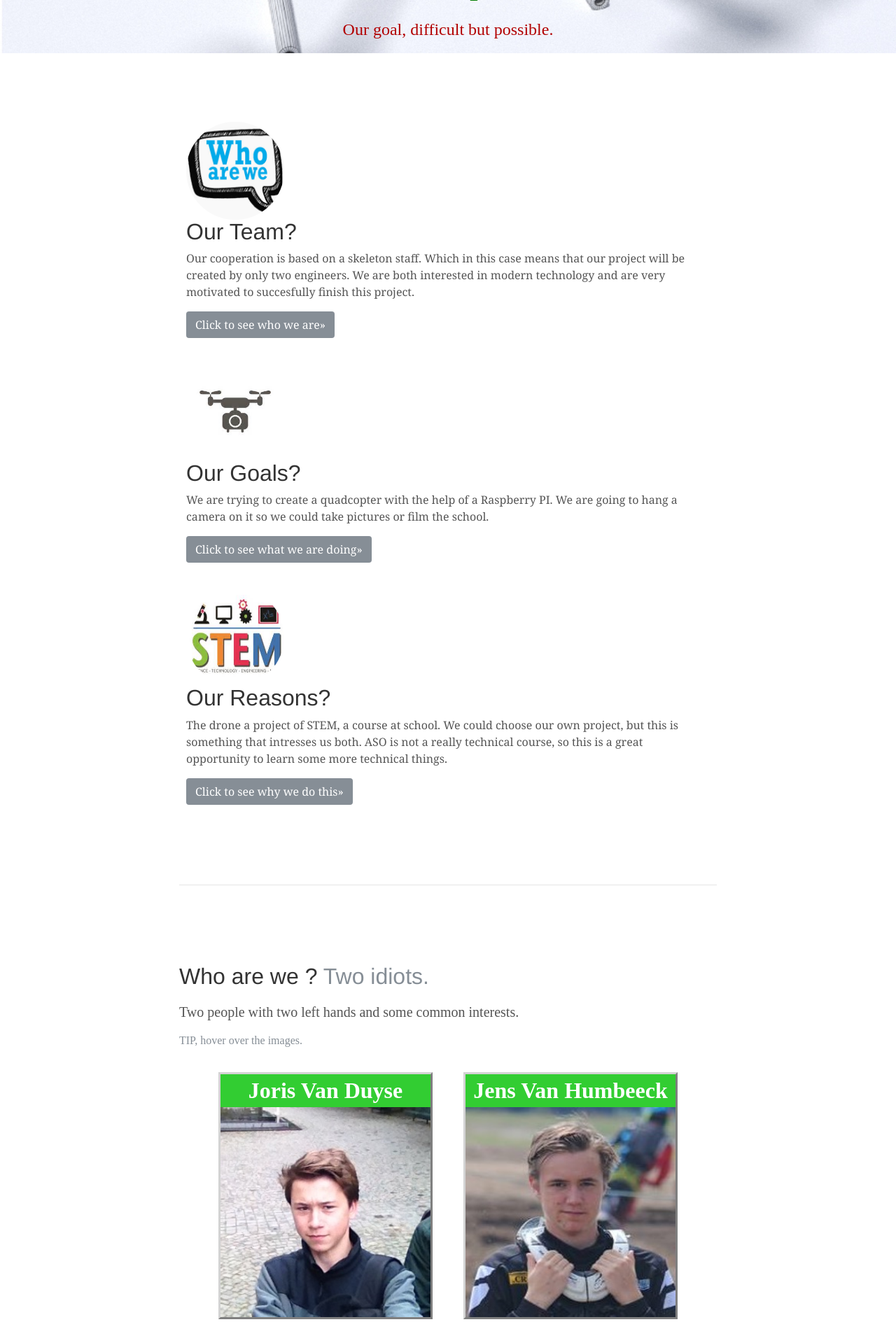
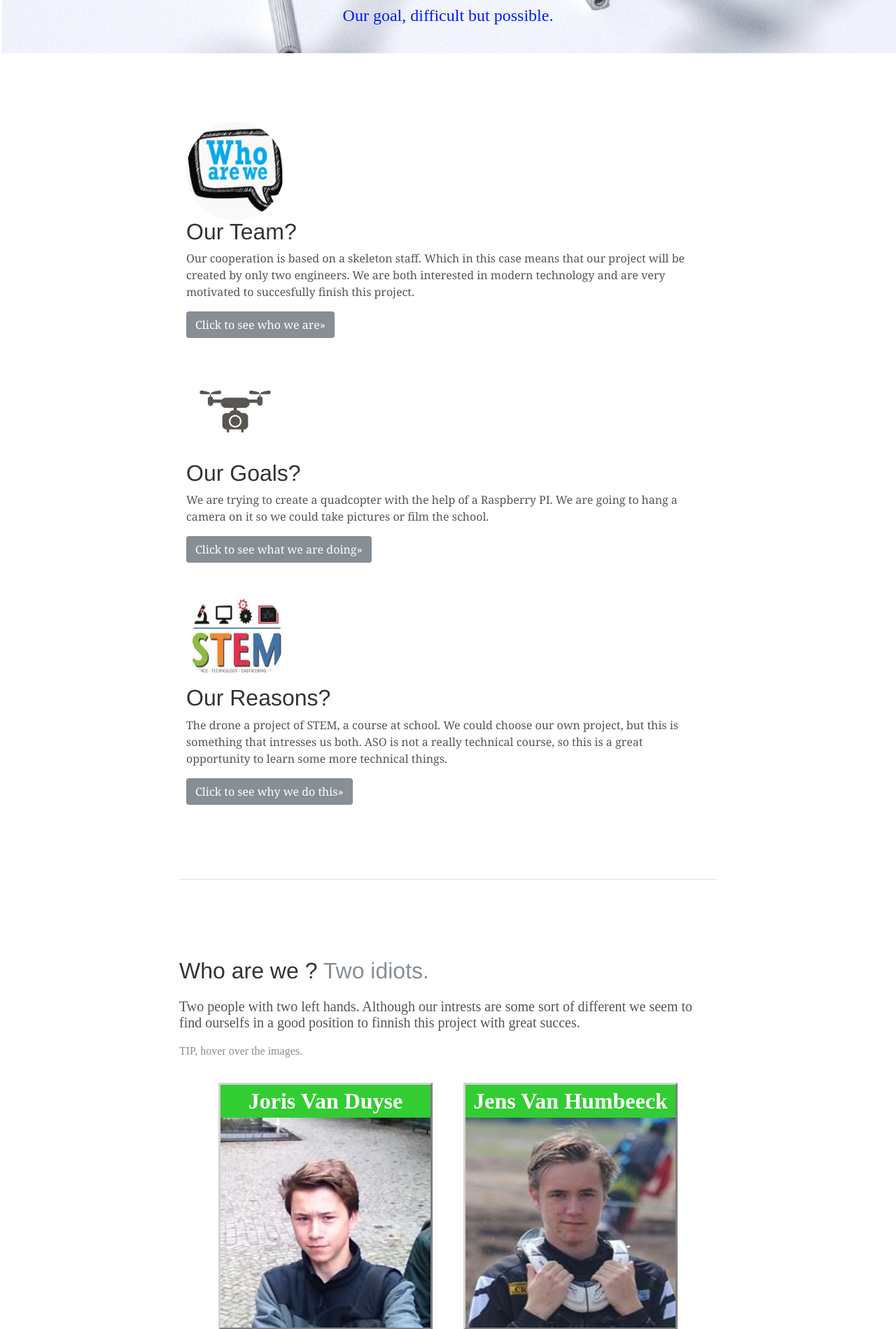
Before and after one commit to jvanhumbeeck/GG-PI-Website, a PHP site: page / in a window 1280 px wide. Shown: the part 644-2543 px from the top of the page at 70% size. Run offline with PHP 8.4, Linux system fonts and the light colour scheme.

Commit message:
Fix some color, for more contrast, adding some text...

```diff
--- a/css/style.css
+++ b/css/style.css
@@ -132,8 +132,10 @@ body{margin:0;padding: 0;z-index: 1;}
 }
 
 .holder p { /* font subTitle */
-	color: #b20000;
+	/* color: #b20000; */
+	color: #0119fc;
 	font-size: 1.5em;
+	padding-bottom: 20px;
 }
 
 #bholder {
@@ -176,7 +178,6 @@ body{margin:0;padding: 0;z-index: 1;}
 	width: 60%;
 	margin: 0px 20%;
 	margin-bottom: 0px;
-	padding-bottom: 5rem;
 }
 
 .column {
@@ -268,6 +269,7 @@ body{margin:0;padding: 0;z-index: 1;}
 }
 
 .separator {
+	margin-top: 5rem;
 	margin-bottom: 7rem;
 	border: 0;
 	border-top: 1px solid rgba(0,0,0,.1);
@@ -287,6 +289,7 @@ body{margin:0;padding: 0;z-index: 1;}
 }
 
 .footer {
+	margin-top: 5rem;
 	position: relative;
 	padding: 2.5rem 0;
     color: #999;
@@ -361,7 +364,7 @@ body{margin:0;padding: 0;z-index: 1;}
 
 .bio p {
 	margin: 10px;
-	color: #32cd32;
+	color: #0df20d;
 	font-size: 1.1rem;
 	white-space: normal;
 }
@@ -399,6 +402,7 @@ body{margin:0;padding: 0;z-index: 1;}
 	}
 	.holder p {
 		font-size: 1em;
+		padding-bottom: 0px;
 	}
 
 	/* column */
--- a/index.html
+++ b/index.html
@@ -173,7 +173,7 @@
 
 	  <!-- text -->
 	  <h1 class="title">Who are we ? <span class="nexttitle">Two idiots.</span></h1>
-	  <p class="subtitle">Two people with two left hands and some common interests.</p>
+	  <p class="subtitle">Two people with two left hands. Although our intrests are some sort of different we seem to find ourselfs in a good position to finnish this project with great succes.</p>
 	  <p class="tip">TIP, hover over the images.</p>
 
 	  <!-- images -->
@@ -194,9 +194,9 @@
 		  <div class="floater">
 	        <img src="assets/jens.jpg">
 		    <div class="bio" style="left: -95%;">
-		      <p>Hey, I'm Jens, and I'm responsible for all the programming.
-			   With this project I hope to get a better understanding of electronics.
-			   As you can see on the picture, as hobby id drive with a dirt bike.</p>
+		      <p>Hey, Its me Jens, and I'm really intrested in programming and electric circuits.
+			   With this project I hope to get a better understanding of electricity.
+			   As you can see on the picture, as hobby i drive with a dirt bike.</p>
 
 		    </div>
 		  </div>
@@ -213,7 +213,7 @@
 
 	  <!-- text -->
 	  <h1 class="title">What are we planning ? <span class="nexttitle">I think a drone.</span></h1>
-	  <p class="subtitle respp">Our main goal is to get a drone from the ground. When it is accomplished, there are possibilities to add a few features. We were thinking to add a collapsable landinggear, some lights, a camera and some other things if it's possible.</p>
+	  <p class="subtitle respp">Our main plan is to built a drone. We have some other things that we want to accomplish too. After building the drone we will upgrade the fligtpilot with a PI motherboard. This will enable us to work more freely and give us the possibilities to program and run the flightpilot on a more advanced software. This will take a huge amount of time and money. So we want to take it stap by stap, start slow then move as we get more experienced we begin upgrading the drone. We know it is possible. We just have to start small and built the foundation.</p>
 
 	  <!-- image -->
 	  <img class="picture respi" src="assets/mindmap.jpg">
--- a/js/script.js
+++ b/js/script.js
@@ -159,7 +159,10 @@ function fixImage() {
 		var titles = document.getElementsByClassName("holder");
 
 		for (var i=0; i<titles.length; i++) {
-			titles[i].style.top = "65%";
+
+			var t = (window.innerHeight/2);
+
+			titles[i].style.top = (window.innerHeight/2) + "px";
 		}
 	}else{
 
@@ -227,7 +230,7 @@ document.getElementById("back").addEventListener("click", function() {
 
 });
 
-const offset = 1/4 * window.innerHeight;
+const offset = 3/8 * window.innerHeight;
 
 function SmoothScrollUp(section)
 {
```
